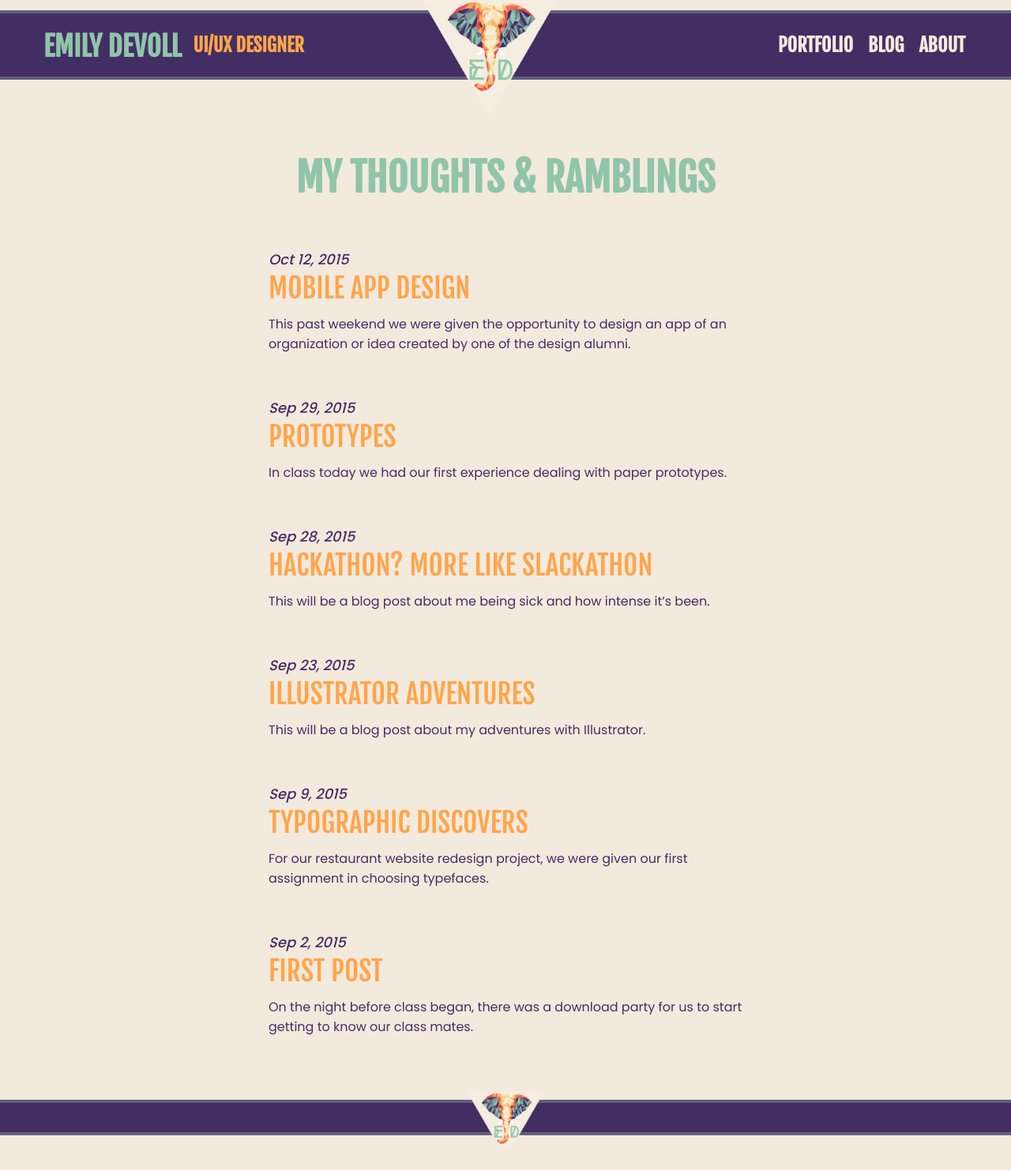
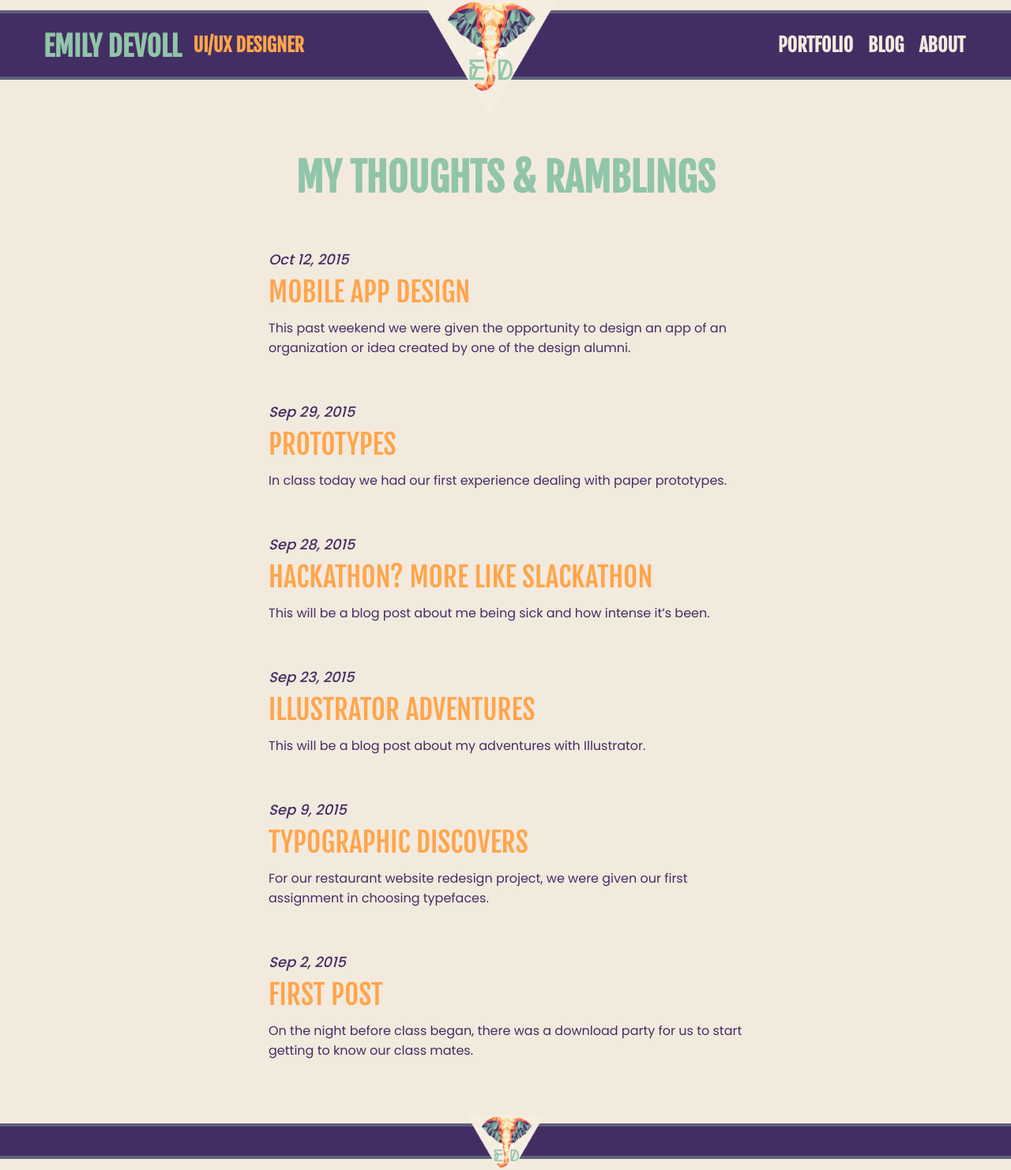
Before and after one commit to staceyatx/staceyatx-github.io, a Jekyll site: the page built from z_blog.html, in a window 1280 px wide. Shown: the whole page at 79% size. Built offline with Jekyll 4.4.1, drawn with Linux system fonts in a browser that asks for light colours; nearby versions of some CDN libraries; before the commit the page ends 1452 px from its top, so only the background shows below that.

Commit message:
Padding added on blog post home

```diff
--- a/_sass/_blog.scss
+++ b/_sass/_blog.scss
@@ -18,6 +18,7 @@
 		color: $orange;
 		font-size: 30px;
 		text-transform: uppercase;
+		padding-top: 5px;
 	}
 
 	.post-meta {
```
